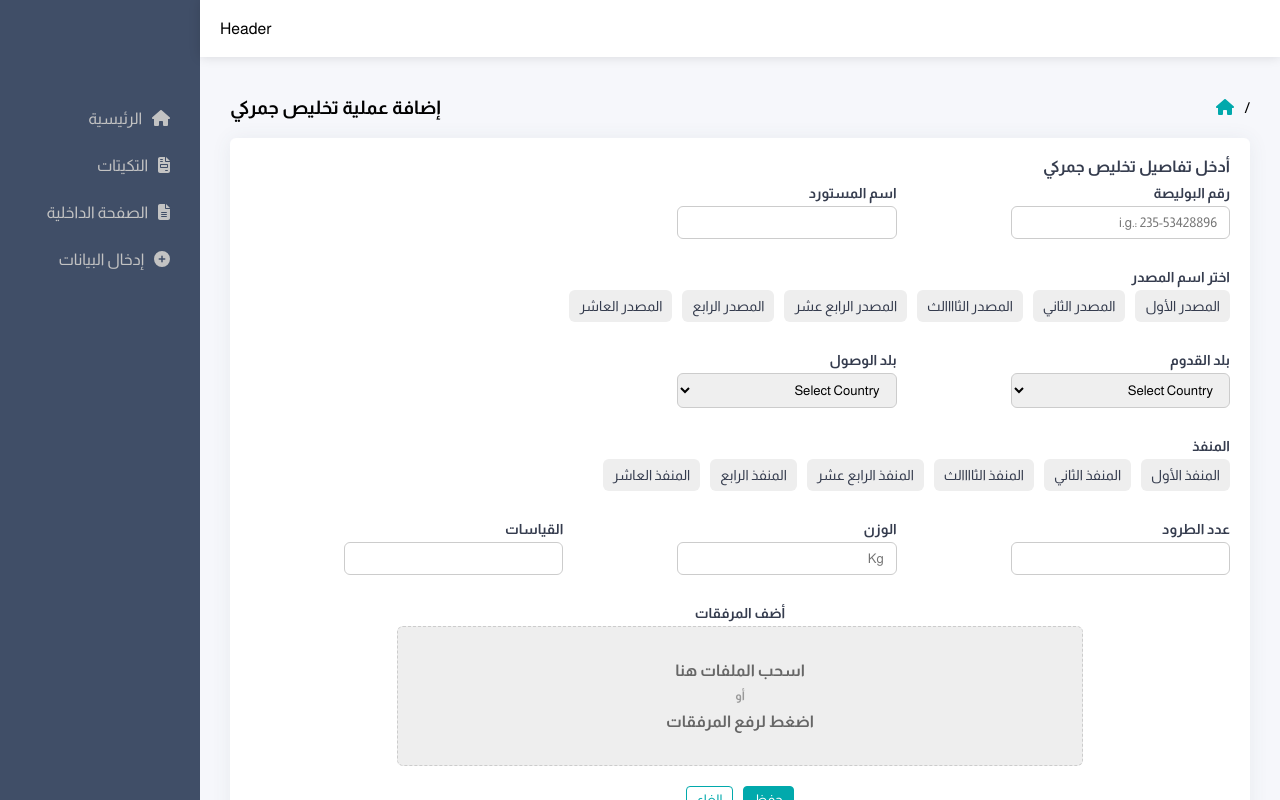
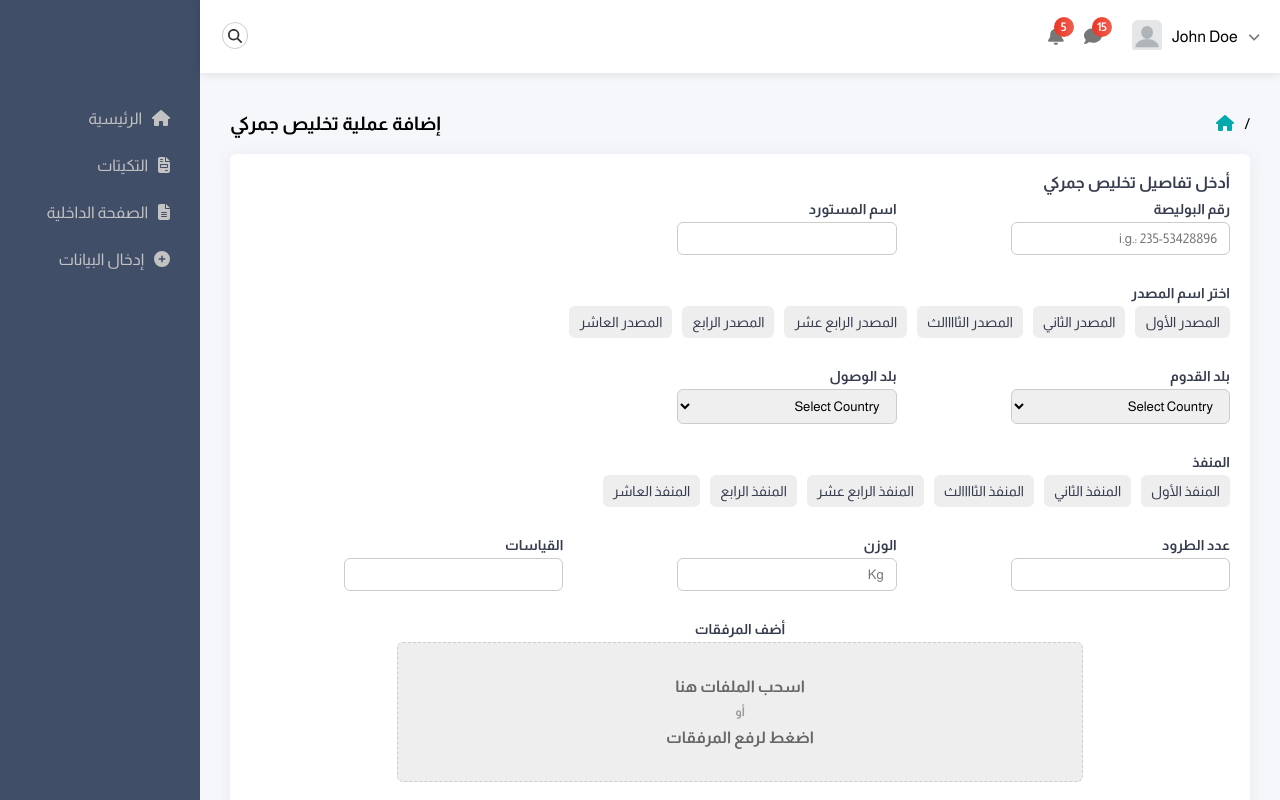
Before and after one commit to MtsmAshraf/adminty-master-react, a React (Create React App) app: page / in a window 1280 px wide. Built offline with nearby package versions, Linux system fonts and the light colour scheme.

Commit message:
added header

```diff
--- a/src/Pages/Header/Header.jsx
+++ b/src/Pages/Header/Header.jsx
@@ -1,8 +1,37 @@
+import { FontAwesomeIcon } from "@fortawesome/react-fontawesome"
 import styles from "./header.module.css"
+import { faAngleDown, faBell, faComment, faMagnifyingGlass, faXmark } from "@fortawesome/free-solid-svg-icons"
+import userPic from "../../assets/imgs/user.png"
 const Header = () => {
   return (
     <div className={styles.header}>
-      Header
+      <div className={styles.search}>
+        <span className={styles.openSearch}>
+          <FontAwesomeIcon icon={faMagnifyingGlass} />
+        </span>
+        <input type="search" name="" id="" />
+      </div>
+      <div className={styles.right}>
+        <div className={styles.icons}>
+          <span>
+            <FontAwesomeIcon icon={faBell} />
+            <div>5</div>
+          </span>
+          <span>
+            <FontAwesomeIcon icon={faComment} />
+            <div>15</div>
+          </span>
+        </div>
+        <div className={styles.personalInfo}>
+          <div className={styles.img}>
+            <img src={userPic} alt="" />
+          </div>
+          <p>John Doe</p>
+          <span>
+            <FontAwesomeIcon icon={faAngleDown} />
+          </span>
+        </div>
+      </div>
     </div>
   )
 }
--- a/src/Pages/Header/header.module.css
+++ b/src/Pages/Header/header.module.css
@@ -7,9 +7,104 @@
     top: 0;
     left: 0;
     margin-left: 200px;
+    display: flex;
+    align-items: center;
+    justify-content: space-between;
 }
 @media (max-width: 992px) {
     .header{
         margin-left: 0px;
     }
 }
+.header .search {
+    width: fit-content;
+    position: relative;
+    width: 30px;
+    height: 30px;
+    border-radius: 50%;
+    overflow: hidden;
+    transition: var(--main-transition);
+    padding-left: 2px;
+    padding-right: 2px;
+}
+.header .search:hover{
+    border-radius: 20px;
+    width: 170px;
+}
+.header .search input{
+    padding: 5px 10px;
+    border-radius: 20px;
+    width: 100%;
+}
+.header .search:hover input{
+    padding: 5px 30px 5px 10px;
+    background-color: #ddd;
+}
+.header .search span{
+    position: absolute;
+    top: 50%;
+    left: 50%;
+    transform: translate(-50%, -50%);
+    font-size: 14px;
+    transition: var(--main-transition);
+    transition-duration: 0.4s;
+    transition-delay: 0.1s;
+    color: #333;
+}
+.header .search:hover span{
+    right: 10px;
+    transition-delay: 0s;
+    left: auto;
+    transform: translate(0%, -50%);
+}
+.header .right{
+    display: flex;
+    align-items: center;
+    justify-content: space-between;
+    gap: 30px;
+}
+.header .right .icons{
+    display: flex;
+    align-items: center;
+    justify-content: space-between;
+    gap: 20px;
+}
+.header .right .icons span{
+    cursor: pointer;
+    position: relative;
+    color: #777;
+    font-size: 18px;
+}
+.header .right .icons span div{
+    position: absolute;
+    top: 0;
+    right: 0;
+    background-image: var(--danger-gradient);
+    width: 15px;
+    height: 15px;
+    display: flex;
+    align-items: center;
+    justify-content: center;
+    border-radius: 50%;
+    padding: 10px;
+    font-size: 12px;
+    color: #fff;
+    transform: translate(50%,-50%);
+    font-weight: bold;
+}
+.header .right .personalInfo{
+    display: flex;
+    align-items: center;
+    justify-content: space-between;
+    gap: 10px;
+    cursor: pointer;
+}
+.header .right .personalInfo .img{
+    width: 30px;
+    overflow: hidden;
+    border-radius: var(--main-border-radius);
+}
+.header .right .personalInfo svg{
+    color: #777;
+    font-size: 14px;
+}
```
Also changed, not shown: src/assets/imgs/user.png (added).
